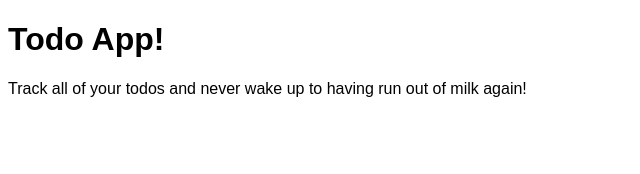
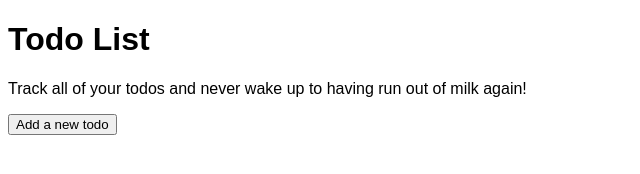
Before and after one commit to barclayd/Electron-Todo, an Electron app: page renderer/index.html in a window 1280 px wide. Shown: the whole page, without its empty margins (0-640 px from the left). Drawn offline with Linux system fonts and the light colour scheme; no server answers.

Commit message:
Updated HTML to support event handlers

```diff
--- a/renderer/index.html
+++ b/renderer/index.html
@@ -6,8 +6,18 @@
     <link rel="stylesheet" href="style.css">
 </head>
 <body>
-<h1>Todo App!</h1>
-<p> Track all of your todos and never wake up to having run out of milk again!</p>
-<script src="./index.js"></script>
+    <h1 class="text-center">Todo List</h1>
+    <p> Track all of your todos and never wake up to having run out of milk again!</p>
+    <div class="container">
+        <div class="columns">
+            <div class="column col-10">
+                <button id="createTodoBtn" type="button" class="btn">
+                    Add a new todo
+                </button>
+                <ul id="todoList"></ul>
+            </div>
+        </div>
+    </div>
+    <script src="./index.js"></script>
 </body>
 </html>
```
